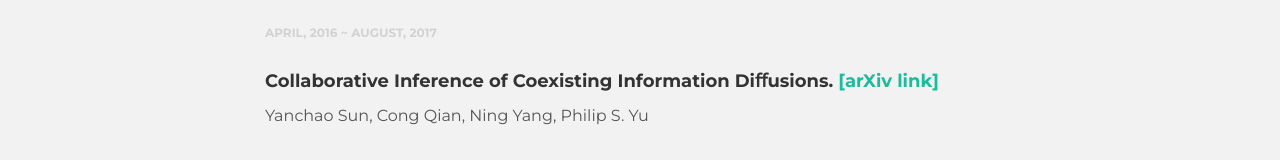
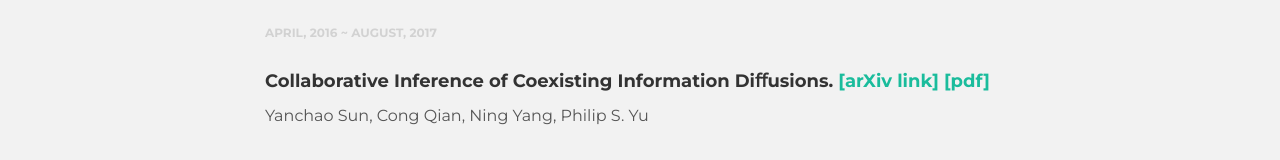
Before and after one commit to ycsun2017/home, a plain HTML site: page research.html in a window 1280 px wide. Shown: the part 308-468 px from the top of the page. Drawn offline with nearby package versions, Linux system fonts and the light colour scheme; a script that the page names is missing.

Commit message:
update paper

```diff
--- a/research.html
+++ b/research.html
@@ -69,6 +69,7 @@
 					<p><bd>April, 2016 ~ August, 2017</bd></p>
 					<h4>Collaborative Inference of Coexisting Information Diﬀusions.
 						<a href="https://arxiv.org/abs/1708.06890">[arXiv link]</a>
+						<a href="Collaborative Inference of Coexisting Information Diffusions.pdf">[pdf]</a>
 					</h4>
 					<p>Yanchao Sun, Cong Qian, Ning Yang, Philip S. Yu
 					</p>
```
Also changed, not shown: research01.html (+1 -0 lines), 1 other file.
